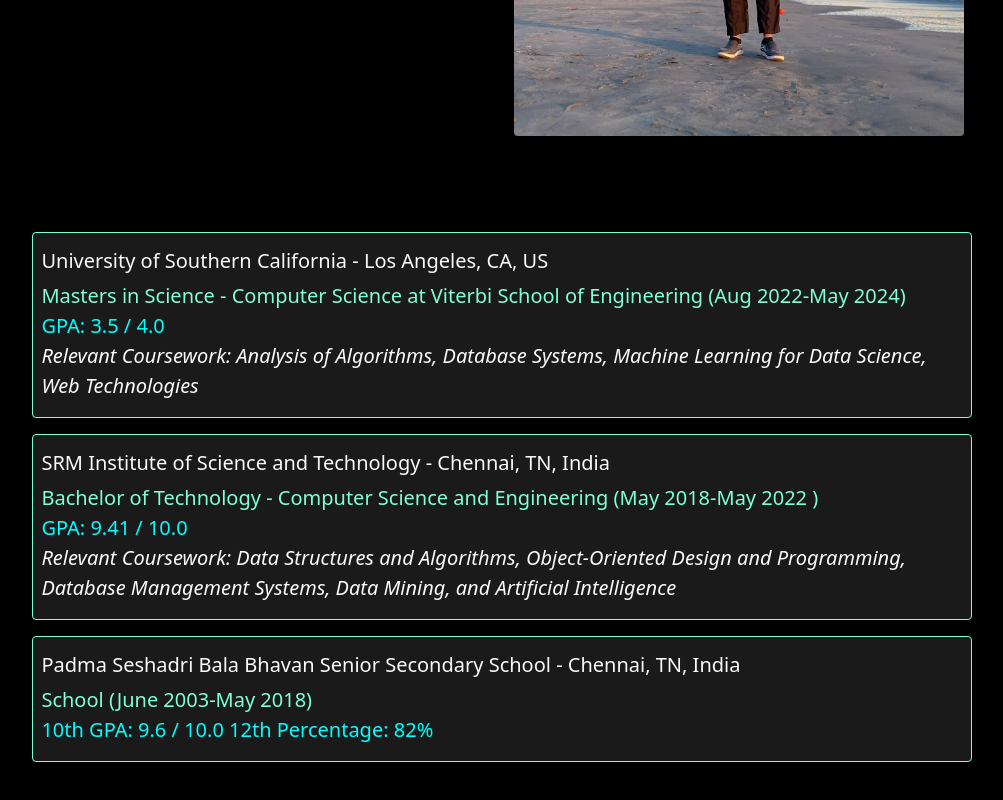
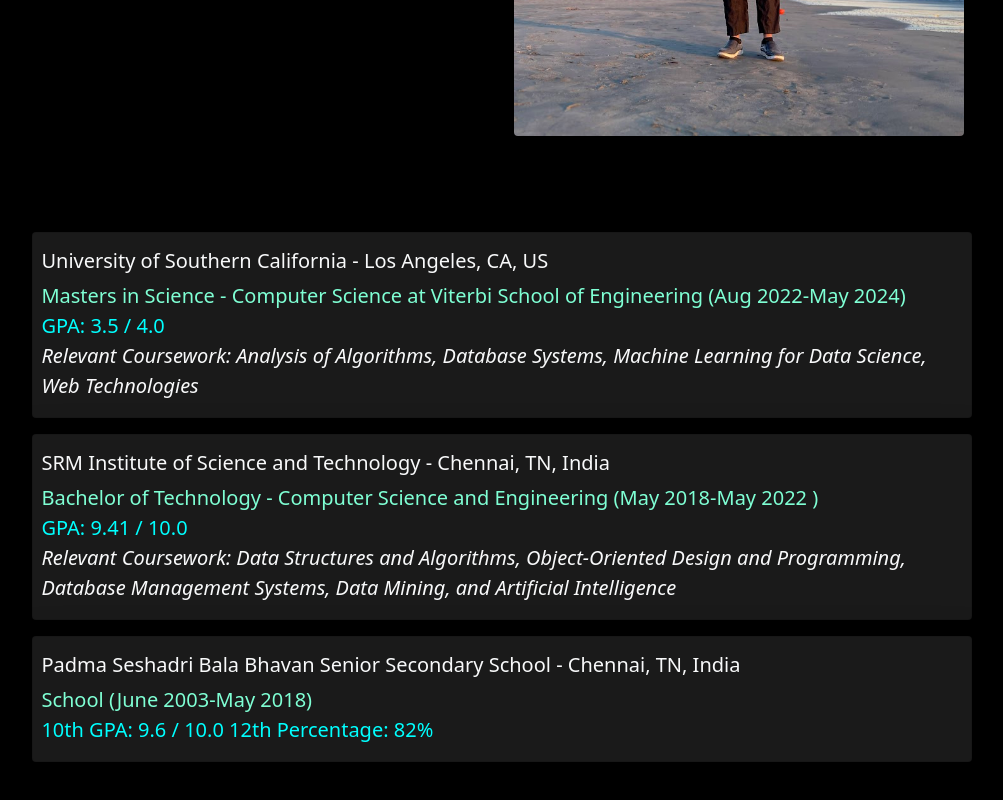
Before and after one commit to kavinchandar-alt/Portfolio, a plain HTML site: page Home.html in a window 1280 px wide. Shown: the part 602-1402 px from the top of the page, without its empty margins (138-1141 px from the left). Drawn offline with nearby package versions, Linux system fonts and the light colour scheme.

Commit message:
Glass divs

```diff
--- a/Home.css
+++ b/Home.css
@@ -80,10 +80,8 @@
 
 
 #education-flexbox .card{
-  background-color: rgba(255,255,255,0.1);
-  border: 1px solid aquamarine;
   height: auto;
-  width: 1000px;
+  width: 80vw;
   overflow: hidden;
   flex-shrink: 1;
 
@@ -94,3 +92,11 @@
   margin: 0px;
   padding: 0px;;
 }
+
+.glass{
+  background: linear-gradient(135deg, rgba(255,255,255,0.1), rgba(255,255,255,0.1));
+  backdrop-filter: blur(10px);
+  -webkit-backdrop-filter: blur(10px);
+  border: 1px solid rgba(255,255,255,255,0.18);
+  box-shadow: 0 8px 32px 0 rgba(0, 0, 0, 0.5);
+}
--- a/Home.html
+++ b/Home.html
@@ -107,7 +107,7 @@
          <section class="text-light p-5 text-center text-sm-start" id="education">
             <div class="container">
                         <div class=" d-md-flex row justify-content-center align-items-center g-3" id="education-flexbox">
-                            <div class="card card-1 rounded">
+                            <div class="glass card card-1 rounded">
                                 <div class="text-start">
                                     <h1 class="lead mt-3">University of Southern California - Los Angeles, CA, US</h1>
                                     <p class="lead"><span class="lead" style="color: aquamarine;">Masters in Science - Computer Science at Viterbi School of Engineering (Aug 2022-May 2024)</span></p>
@@ -117,7 +117,7 @@
                                 </div>
 
                             </div>
-                            <div class="card card-2 rounded">
+                            <div class="glass card card-2 rounded">
                                 <div class="text-start">
                                     <h1 class="lead mt-3">SRM Institute of Science and Technology - Chennai, TN, India</h1>
                                     <p class="lead"><span class="lead" style="color: aquamarine;">Bachelor of Technology - Computer Science and Engineering (May 2018-May 2022 )</span></p>
@@ -126,7 +126,7 @@
                                         Management Systems, Data Mining, and Artificial Intelligence</span></p>
                                 </div>
                             </div>
-                            <div class="card card-3 rounded">
+                            <div class="glass card card-3 rounded">
                                 <div class="text-start">
                                     <h1 class="lead mt-3">Padma Seshadri Bala Bhavan Senior Secondary School - Chennai, TN, India</h1>
                                     <p class="lead"><span class="lead" style="color: aquamarine;">School (June 2003-May 2018)</span></p>
```
